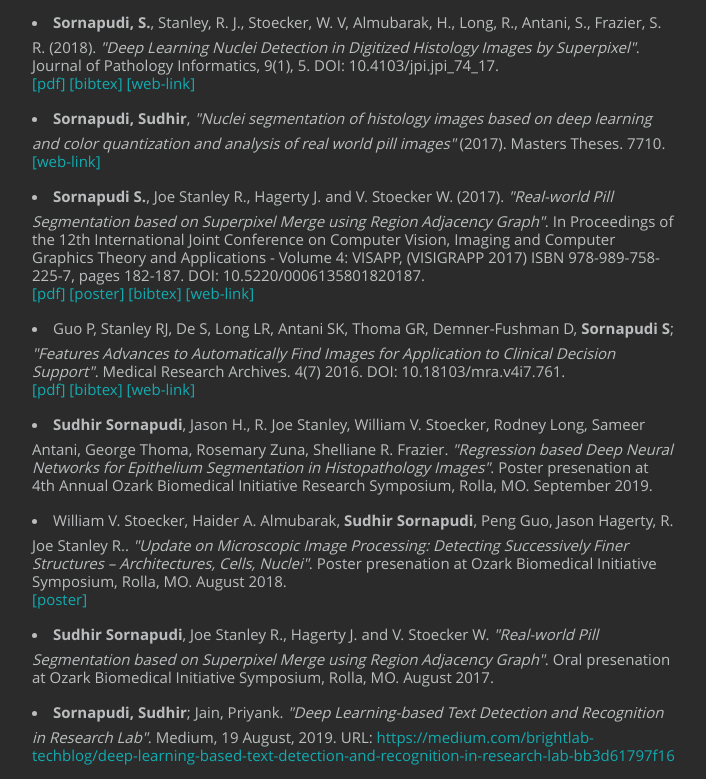
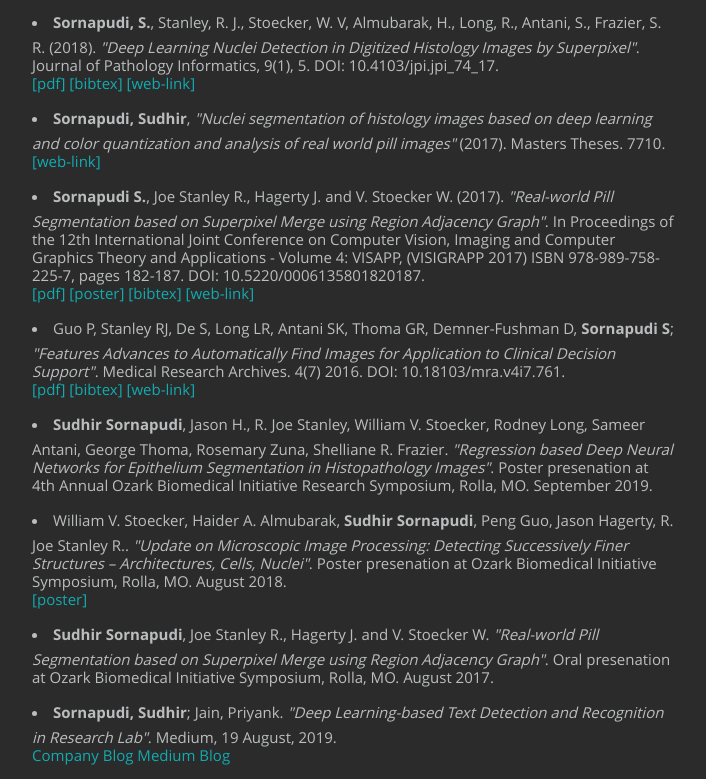
Before and after one commit to Sdhir/sdhir.github.io, a plain HTML site: page index.html in a window 1280 px wide. Shown: the part 2018-2797 px from the top of the page, without its empty margins (373-1079 px from the left). Drawn offline with nearby package versions, Linux system fonts and the light colour scheme; files whose address does not match are found by name.

Commit message:
brightlab blog

```diff
--- a/index.html
+++ b/index.html
@@ -85,7 +85,7 @@
 
          <div class="three columns">
 
-            <img class="profile-pic"  src="files/my_pic.jpg" alt="" />
+            <img class="profile-pic"  src="files/Photo_1573328698357.jpg" alt="" />
 
          </div>
 
@@ -243,8 +243,12 @@
 
                            <li>
                               <strong>Sornapudi, Sudhir</strong>; Jain, Priyank. <i>"Deep Learning-based Text Detection and Recognition in Research Lab"</i>.
-                              Medium, 19 August, 2019. URL: <a href="https://medium.com/brightlab-techblog/deep-learning-based-text-detection-and-recognition-in-research-lab-bb3d61797f16">
-                                 https://medium.com/brightlab-techblog/deep-learning-based-text-detection-and-recognition-in-research-lab-bb3d61797f16 </a>
+                              Medium, 19 August, 2019. </br>
+                              <a href="https://www.brightlab.com/lab-automation/deep-learning-based-text-detection-and-recognition-in-the-research-lab/">
+                                 Company Blog </a>
+                              <a href="https://medium.com/brightlab-techblog/deep-learning-based-text-detection-and-recognition-in-research-lab-bb3d61797f16">
+                                 Medium Blog </a>
+
                            </li>
 
                      </p>
```
Also changed, not shown: files/Photo_1573328698357.jpg (added), files/passport-01.jpeg (added).
